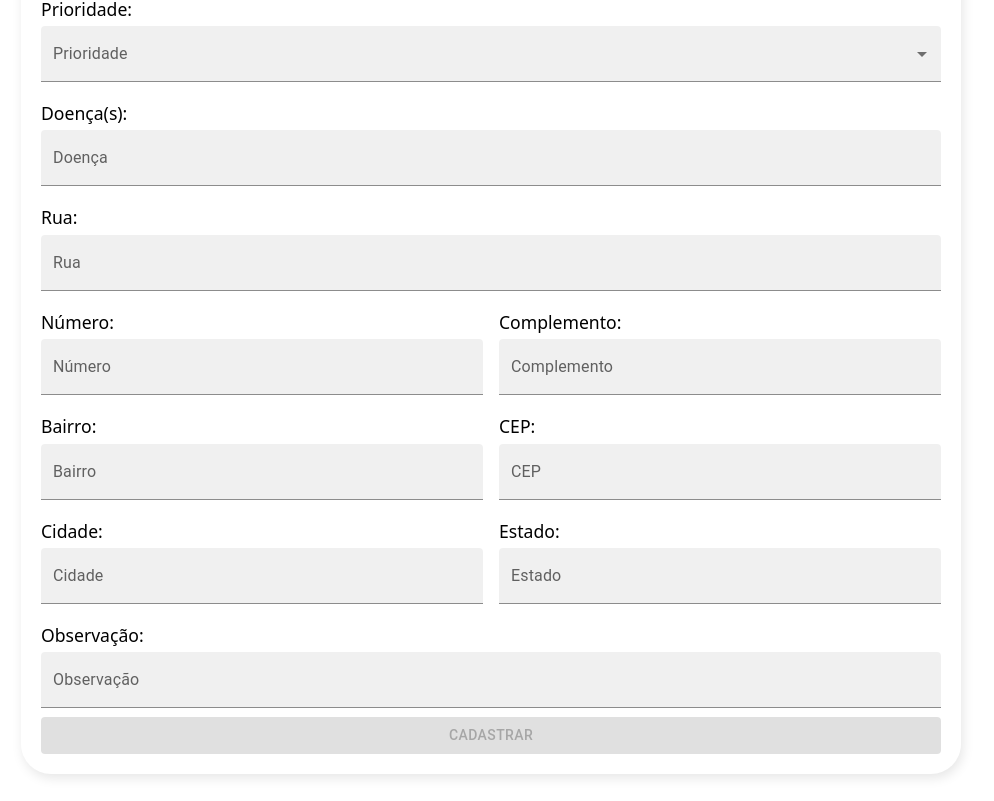
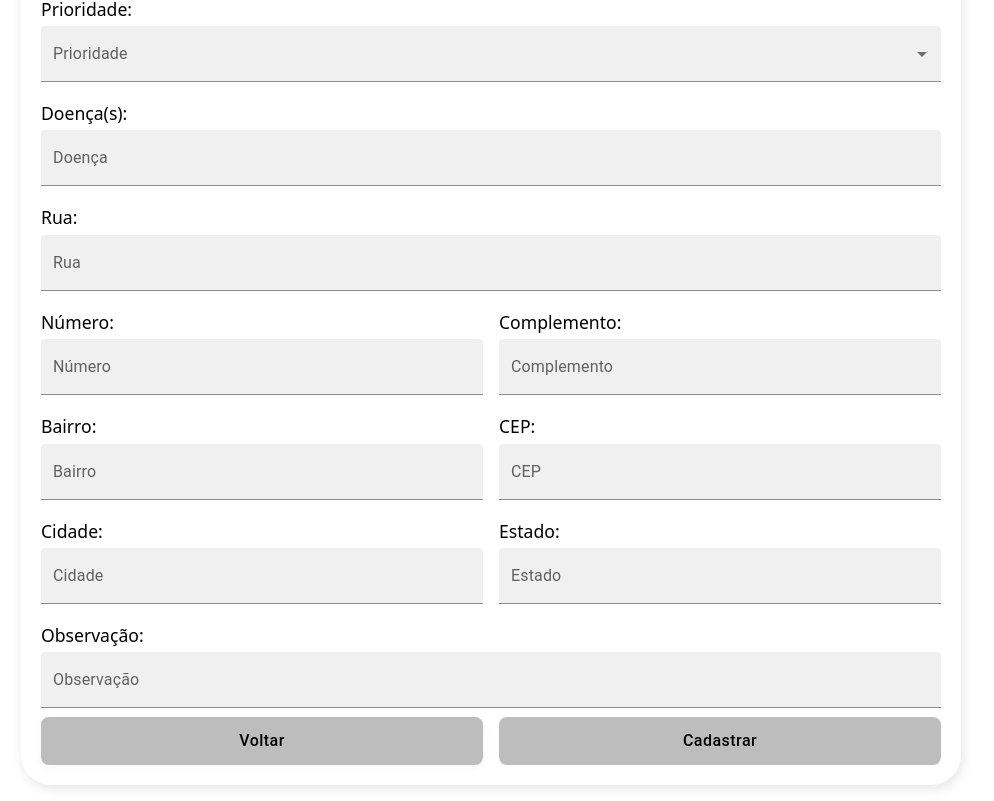
Before and after one commit to Jonas-eng-21/Sistema-de-assistencia-para-visitas-domiciliares, a React (Vite) app in the folder sistemaFront/: page /cadastro-de-Paciente in a window 1280 px wide. Shown: the part 520-1321 px from the top of the page, without its empty margins (149-1143 px from the left). Built offline with nearby package versions, Linux system fonts and the light colour scheme; sample sign-in values are in the browser's storage.

Commit message:
Botões de voltar

```diff
--- a/sistemaFront/src/pages/cadastroPaciente/index.tsx
+++ b/sistemaFront/src/pages/cadastroPaciente/index.tsx
@@ -231,15 +231,57 @@ const CadastroPaciente = () => {
               helperText={errors.observacao?.message}
             />
           </S.Entrada>
+          <div style={{ display: "flex", gap: "16px" }}>
+            <Button
+              variant="contained"
+              fullWidth
+              onClick={() => window.history.back()}
+              sx={{
+                backgroundColor: "#bdbdbd",
+                color: "#000000",
+                padding: "10px 0",
+                borderRadius: "8px",
+                fontSize: "1rem",
+                boxShadow: "0 2px 8px rgba(189, 189, 189, 0.15)",
+                textTransform: "none",
+                transition: "background 0.2s",
+                "&:hover": {
+                  backgroundColor: "#9e9e9e",
+                },
+              }}
+            >
+              Voltar
+            </Button>
+
             <Button
               type="submit"
               variant="contained"
               className="button"
               fullWidth
               disabled={!isValid}
+              sx={{
+              backgroundColor: "#98B8F3",
+              color: "#000000",
+              padding: "10px 0",
+              borderRadius: "8px",
+              fontSize: "1rem",
+              boxShadow: "0 2px 8px rgba(25, 118, 210, 0.15)",
+              textTransform: "none",
+              transition: "background 0.2s",
+              "&:hover": {
+                backgroundColor: "#6f87b3",
+              },
+              "&.Mui-disabled": {
+                backgroundColor: "#bdbdbd",
+                color: "#000000",
+              },
+            }}
             >
               Cadastrar
             </Button>
+
+          </div>
+
         </form>
       </S.Card>
     </S.Container>
--- a/sistemaFront/src/pages/cadastroProfissional/index.tsx
+++ b/sistemaFront/src/pages/cadastroProfissional/index.tsx
@@ -169,6 +169,27 @@ const CadastroProfissional = () => {
               )}
             </FormControl>
           </div>
+          <div style={{ display: "flex", gap: "16px" }}>
+            <Button
+            variant="contained"
+            fullWidth
+            onClick={() => window.history.back()}
+            sx={{
+              backgroundColor: "#bdbdbd",
+              color: "#000000",
+              padding: "10px 0",
+              borderRadius: "8px",
+              fontSize: "1rem",
+              boxShadow: "0 2px 8px rgba(189, 189, 189, 0.15)",
+              textTransform: "none",
+              transition: "background 0.2s",
+              "&:hover": {
+                backgroundColor: "#9e9e9e",
+              },
+            }}
+          >
+            Voltar
+          </Button>
           <Button
             type="submit"
             variant="contained"
@@ -195,6 +216,8 @@ const CadastroProfissional = () => {
           >
             Cadastrar
           </Button>
+          </div>
+
         </form>
       </S.Card>
     </S.Container>
```
Lines whose indentation alone changed are shown as unchanged.
